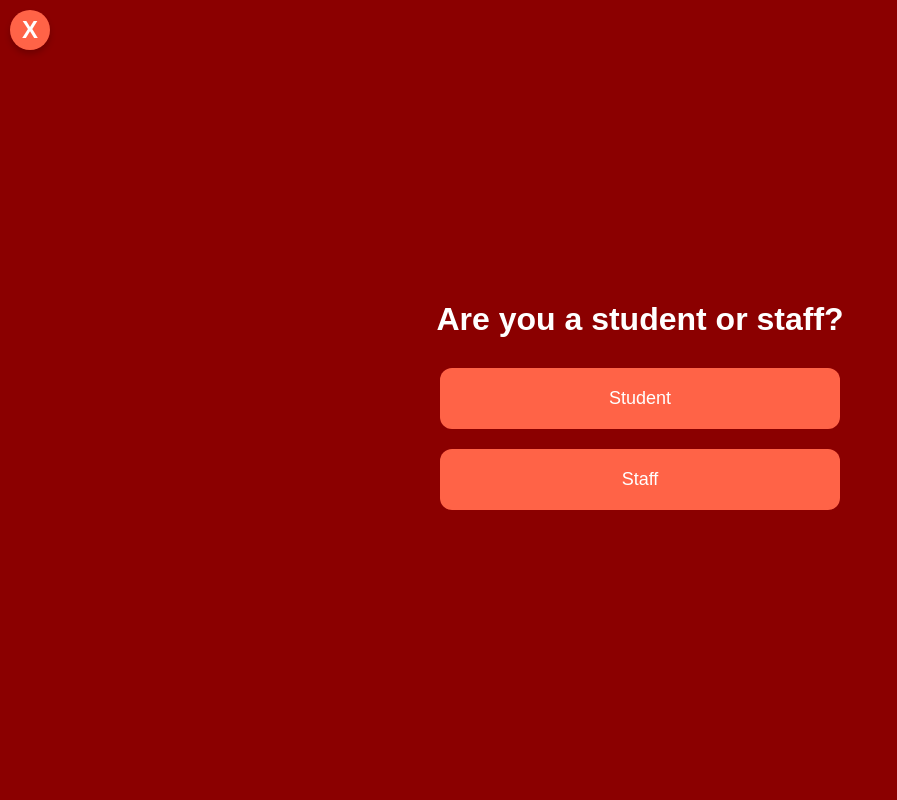
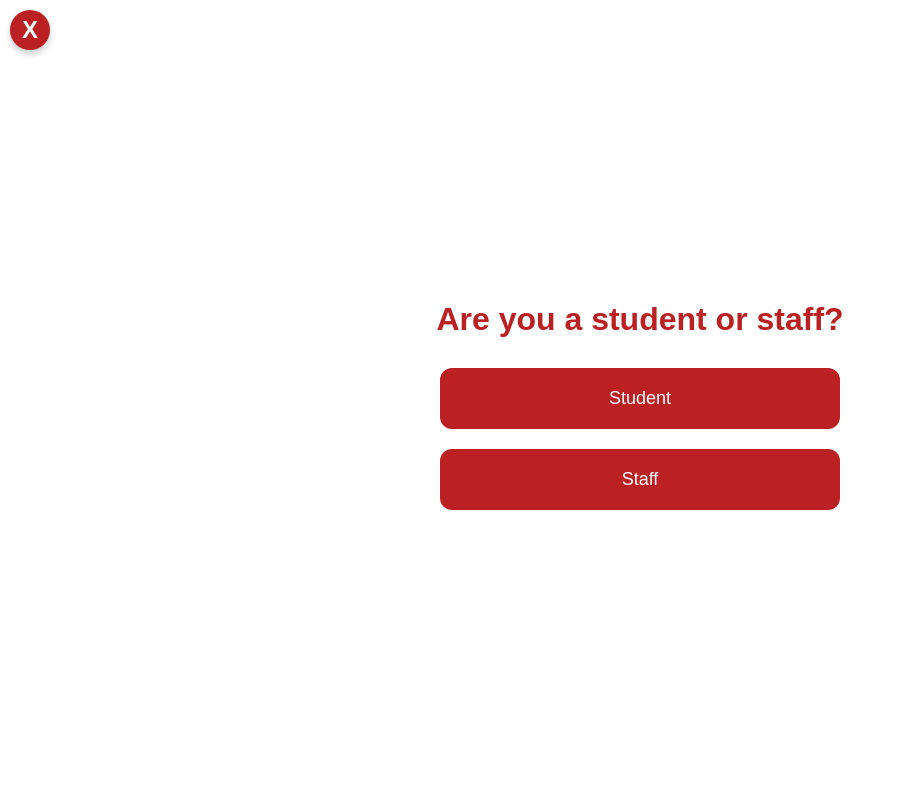
Before and after one commit to brockton-school/bps_sign-in-out, a Flask app: page / in a window 1280 px wide. Shown: the whole page, without its empty margins (0-897 px from the left). Run offline with Flask 3, Linux system fonts and the light colour scheme.

Commit message:
update colours to be more Brockton

```diff
--- a/static/styles.css
+++ b/static/styles.css
@@ -1,6 +1,6 @@
 body {
-    background-color: #8B0000; /* Dark red */
-    color: white;
+    background-color: #ffffff;
+    color: #bb2023;
     font-family: Arial, sans-serif;
     display: flex;
     flex-direction: column;
@@ -23,7 +23,7 @@ form {
 }
 
 button, input[type="text"] {
-    background-color: #FF6347; /* Lighter red */
+    background-color: #bb2023;
     color: white;
     border: none;
     border-radius: 12px;
@@ -35,7 +35,7 @@ button, input[type="text"] {
 }
 
 button:hover {
-    background-color: #FF4500; /* Slightly darker red on hover */
+    background-color: #bb4547; /* Slightly darker red on hover */
 }
 
 input[type="text"] {
@@ -47,7 +47,7 @@ input[type="text"] {
     position: fixed;  /* Fixed positioning so it stays in the top-left corner */
     top: 10px;
     left: 10px;
-    background-color: #FF6347; /* Lighter red */
+    background-color: #bb2023;
     color: white;
     font-size: 24px;
     font-weight: bold;
@@ -64,5 +64,5 @@ input[type="text"] {
 }
 
 .reset-btn:hover {
-    background-color: #FF4500; /* Slightly darker red on hover */
+    background-color: #bb4547;
 }
--- a/templates/signinout.html
+++ b/templates/signinout.html
@@ -71,7 +71,7 @@
 
         <!-- Reason Field (hidden initially) -->
         <div id="reason-field">
-            <h3>Reason for Signing Out (Students Only)</h3>
+            <h3>Reason for Signing Out</h3>
 
             <!-- Loop through the reasons and render them as buttons -->
             {% for reason in reasons %}
```
